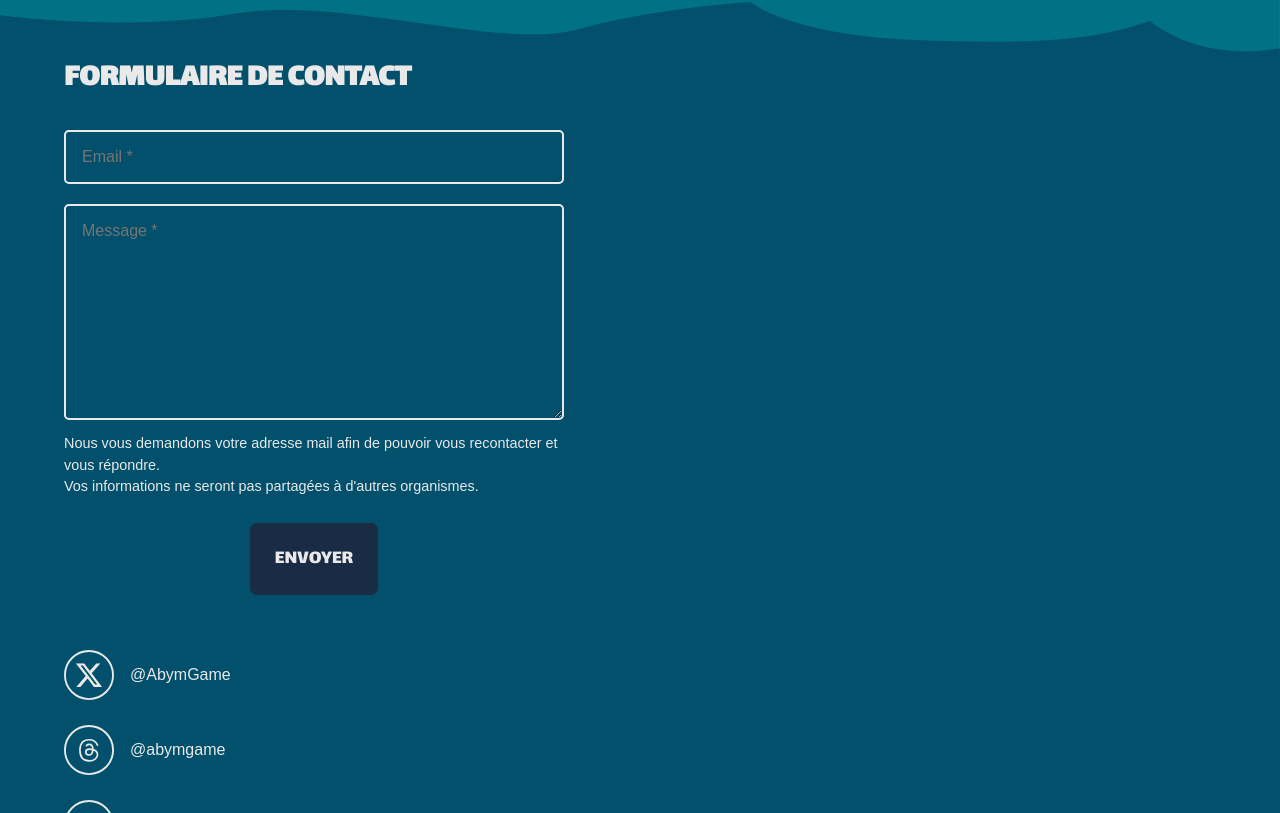
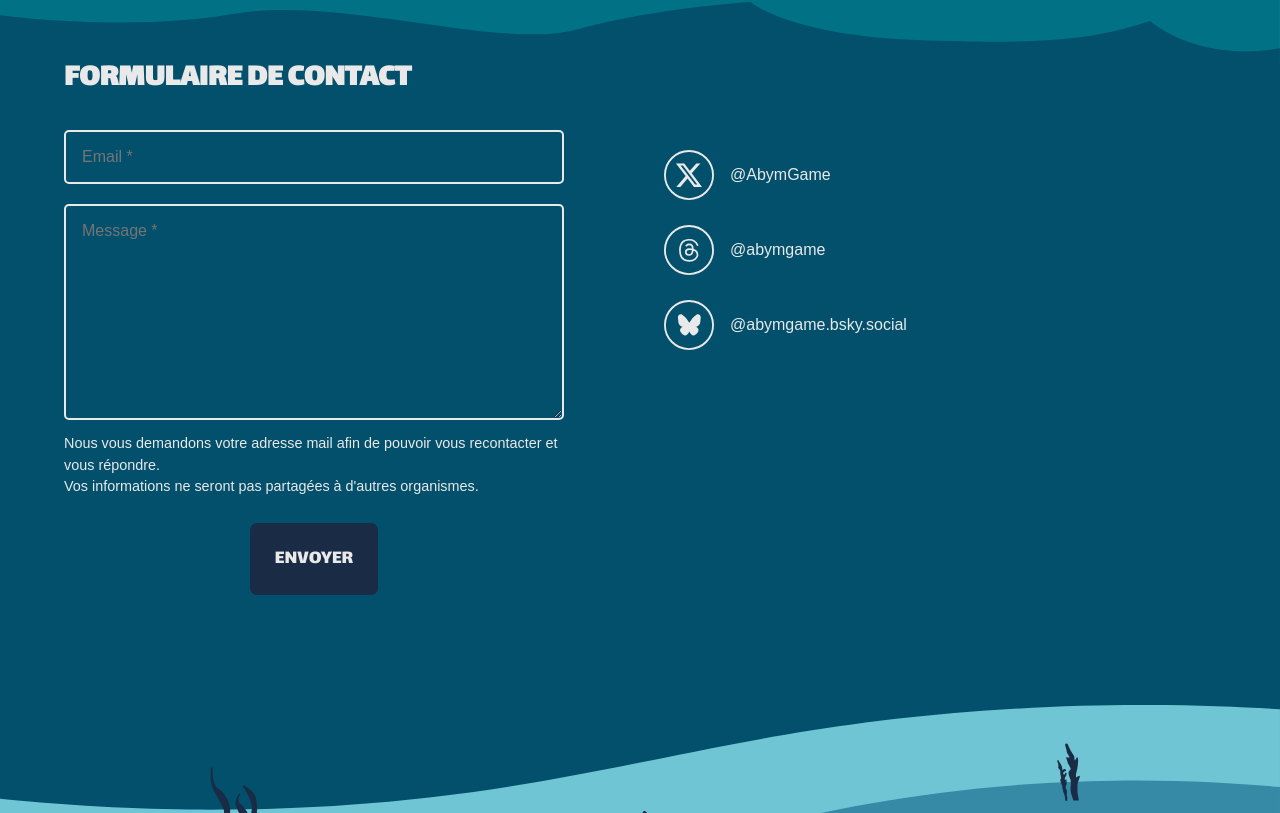
Before and after one commit to Aurelie-Runser/Abym, a Vue app: page /contact in a window 1280 px wide. Shown: the part 507-1320 px from the top of the page. Built offline with nearby package versions, Linux system fonts and the light colour scheme; a web font is replaced by a local one.

Commit message:
ajustement width

```diff
--- a/src/assets/global.css
+++ b/src/assets/global.css
@@ -38,6 +38,7 @@ section{
 .content-image{
     flex: 1 1 450px;
     aspect-ratio: 16/9;
+    max-width: 100%;
     /* background: grey; */
 }
 
--- a/src/assets/section-decouvrez.css
+++ b/src/assets/section-decouvrez.css
@@ -1,5 +1,6 @@
 section.decouvrez{
     background: var(--c-primary-dark);
+    max-width: 100%;
 }
 
 section.medias{
--- a/src/components/MediasList.vue
+++ b/src/components/MediasList.vue
@@ -37,7 +37,7 @@ defineProps({
   margin-top: 30px;
   display: flex;
   gap: 25px;
-  width: 100%;
+  max-width: 100%;
 }
 
 .media {
@@ -50,7 +50,7 @@ defineProps({
 .media svg {
   flex: none;
   height: 100%;
-  width: fit-content;
+  width: auto;
 }
 
 .media svg * {
```
